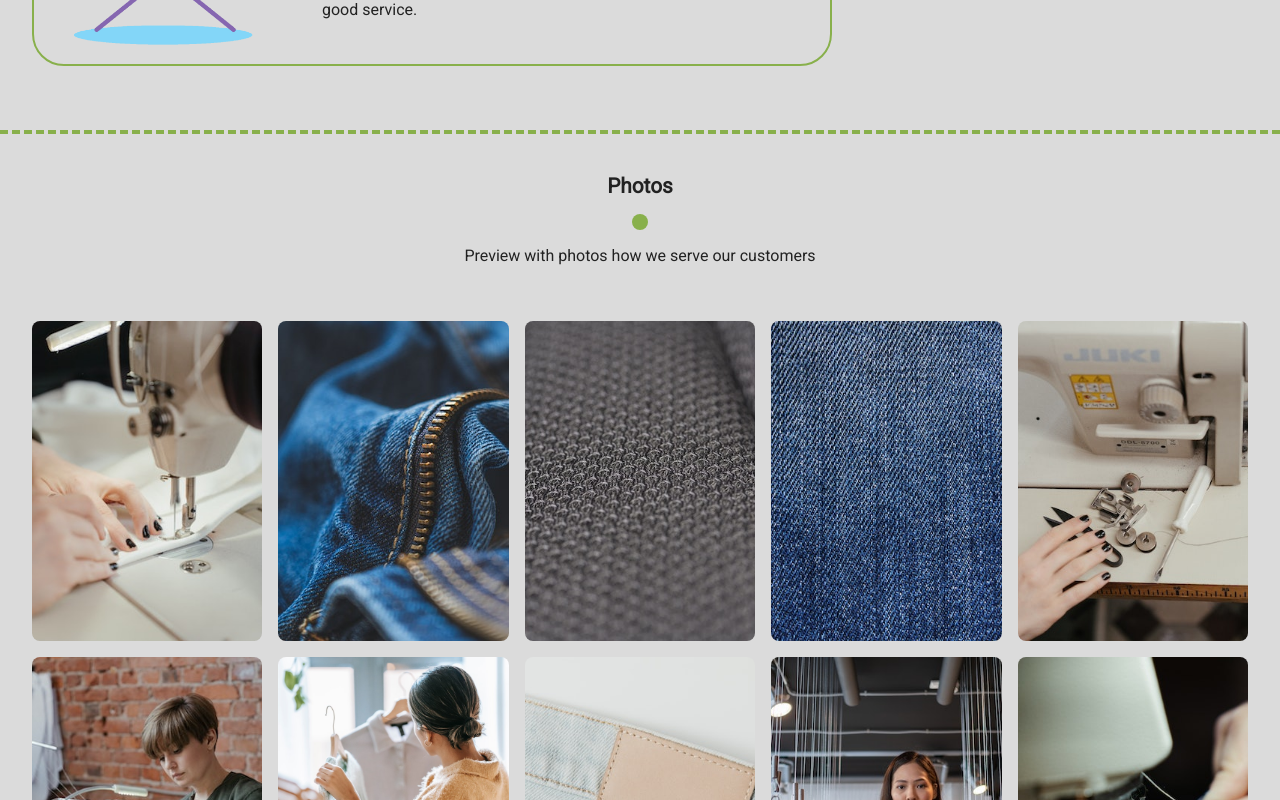
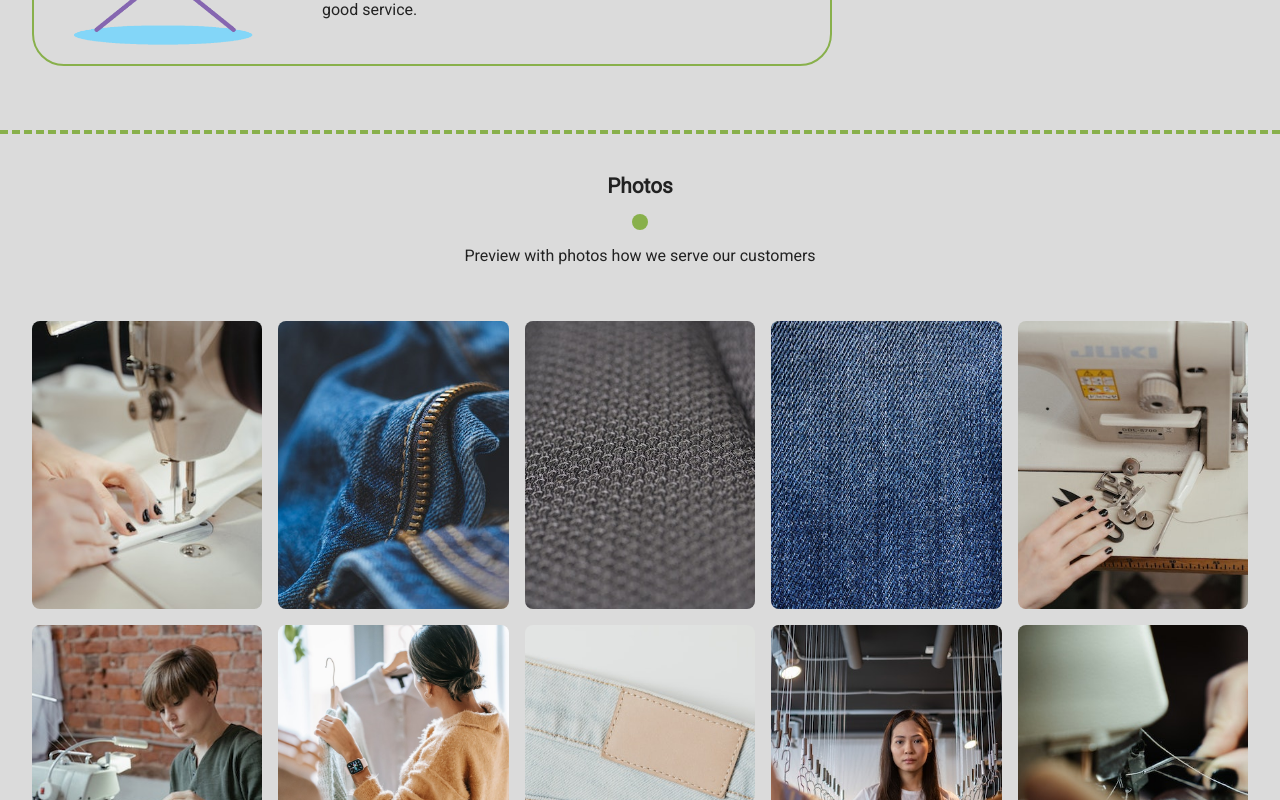
Before and after one commit to SunilPark1129/re-spotless, a React (Create React App) app: page / in a window 1280 px wide. Shown: the part 1544-2344 px from the top of the page. Built offline with nearby package versions, Linux system fonts and the light colour scheme.

Commit message:
EDIT - changed image height to aspect-ratio

```diff
--- a/src/pages/Home/Home.styled.js
+++ b/src/pages/Home/Home.styled.js
@@ -261,7 +261,7 @@ export const StyledPhoto = styled.div`
 
   img {
     width: 100%;
-    height: 20em;
+    aspect-ratio: 4/5;
     object-fit: cover;
     border-radius: 8px;
   }
```
